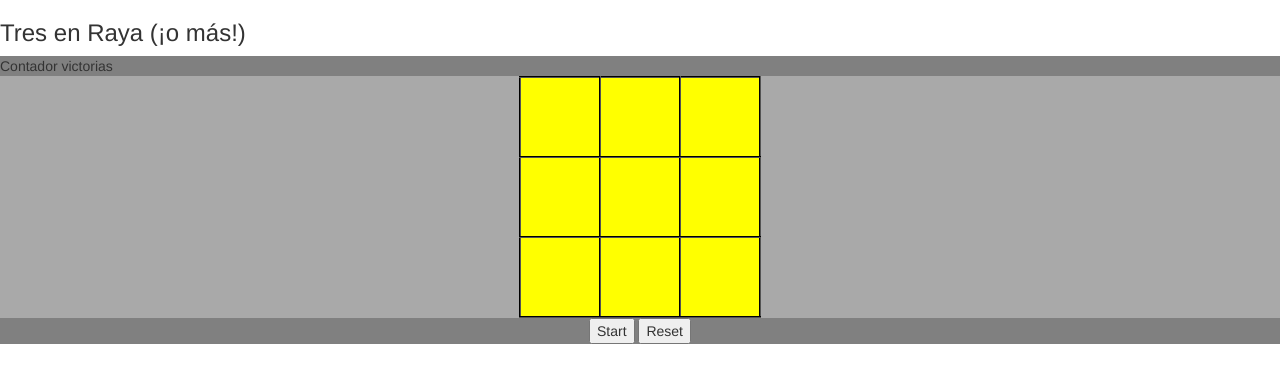
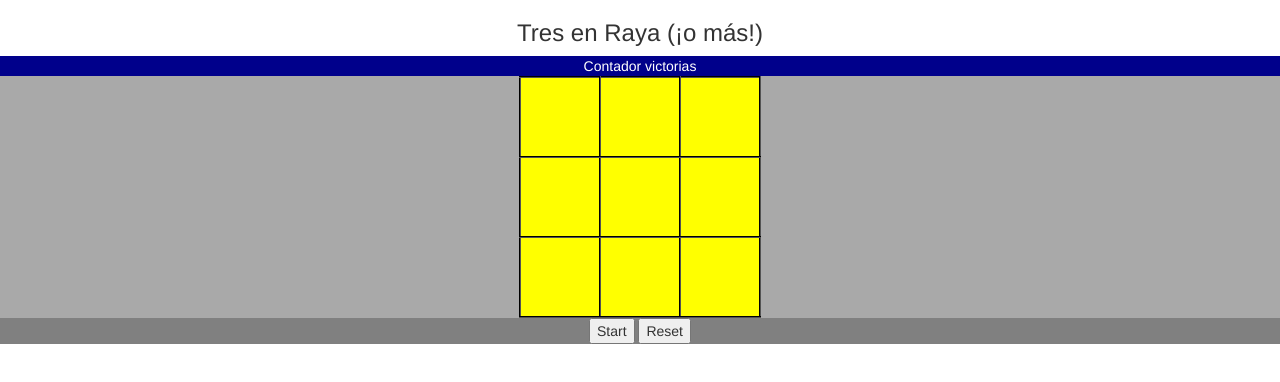
Before and after one commit to raupulus/javascript-tres-en-raya, a website: page index.html in a window 1280 px wide. Drawn offline with nearby package versions, Linux system fonts and the light colour scheme.

Commit message:
Centro estilos

```diff
--- a/assets/css/default-theme/styles.css
+++ b/assets/css/default-theme/styles.css
@@ -30,3 +30,10 @@
     margin: auto;
     text-align: center;
 }
+
+#game-header {
+    width: 100%;
+    background-color: darkblue;
+    color: white;
+    text-align: center;
+}
--- a/assets/css/styles.css
+++ b/assets/css/styles.css
@@ -4,3 +4,8 @@
  * @copyright Copyright © 2017 Raúl Caro Pastorino
  * @license https://www.gnu.org/licenses/gpl-3.0-standalone.html
  */
+
+#box-header {
+    margin: auto;
+    text-align: center;
+}
```
